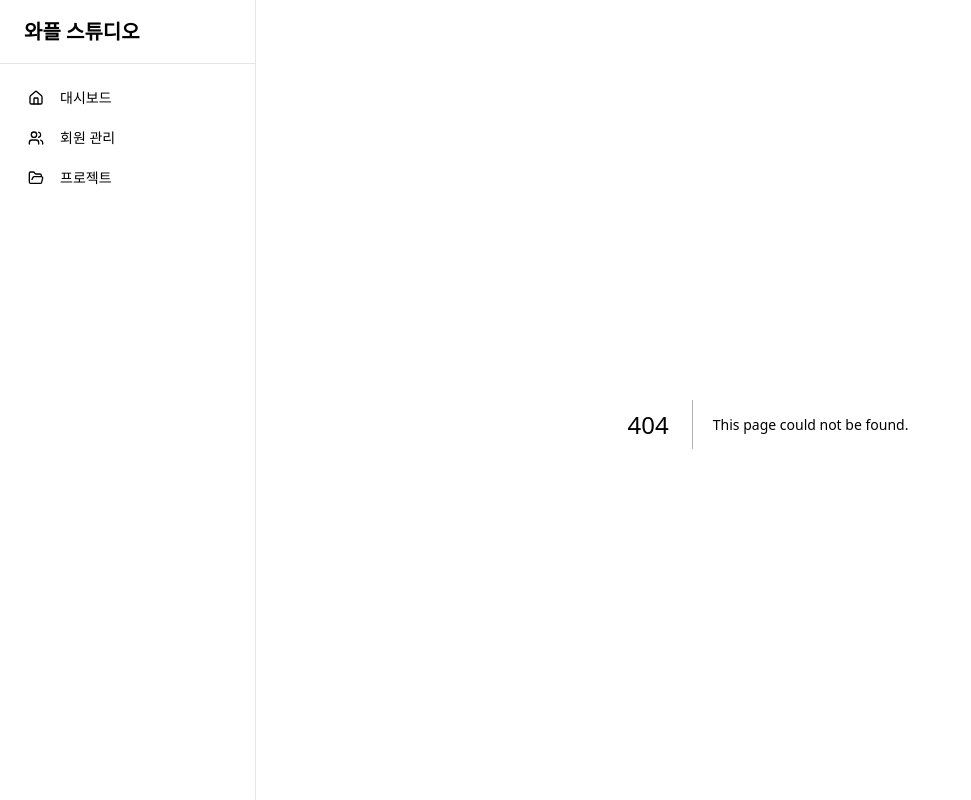
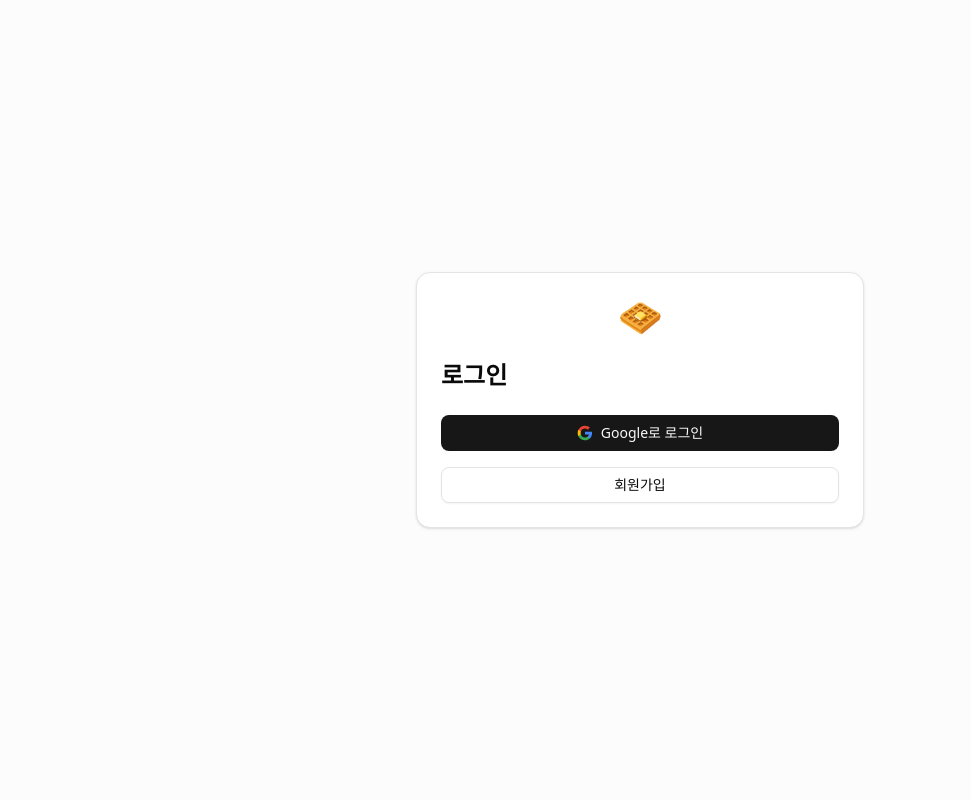
Before and after one commit to wafflestudio/waffice-web, a Next.js app: page /login in a window 1280 px wide. Before the commit this address had no page. Shown: the whole page, without its empty margins (0-971 px from the left). Built offline with nearby package versions, Linux system fonts and the light colour scheme.

Commit message:
feat: 로그인 페이지 UI 구현 - Logo 컴포넌트 추가 (임시 이모지, 추후 이미지 교체 예정) - GoogleButton 컴포넌트 추가 - 로그인 페이지 레이아웃 구현 - 인증 페이지에서 사이드바 제거

```diff
--- /dev/null
+++ b/src/app/login/layout.tsx
@@ -0,0 +1,18 @@
+import type { Metadata } from "next"
+
+export const metadata: Metadata = {
+	title: "로그인 - 와플 스튜디오",
+	description: "와플 스튜디오 로그인 페이지",
+}
+
+/**
+ * 로그인 페이지 전용 레이아웃
+ * 사이드바 없이 깔끔한 화면 제공
+ */
+export default function LoginLayout({
+	children,
+}: {
+	children: React.ReactNode
+}) {
+	return <>{children}</>
+}
--- /dev/null
+++ b/src/app/login/page.tsx
@@ -0,0 +1,41 @@
+"use client"
+
+import { Logo } from "@/components/auth/logo"
+import { GoogleButton } from "@/components/auth/google-button"
+import { Button } from "@/components/ui/button"
+import { Card, CardContent, CardHeader } from "@/components/ui/card"
+
+/**
+ * 로그인 페이지
+ */
+export default function LoginPage() {
+	const handleGoogleLogin = () => {
+		// TODO: Google OAuth 로그인 로직 구현
+		console.log("Google 로그인 클릭")
+	}
+
+	const handleSignup = () => {
+		// TODO: 회원가입 페이지로 이동
+		console.log("회원가입 클릭")
+	}
+
+	return (
+		<div className="min-h-screen flex items-center justify-center bg-muted/30">
+			<Card className="w-full max-w-md">
+				<CardHeader className="items-center">
+					<Logo size="md" className="mb-4" />
+					<h1 className="text-2xl font-bold">로그인</h1>
+				</CardHeader>
+				<CardContent className="space-y-4">
+					<GoogleButton onClick={handleGoogleLogin} fullWidth>
+						Google로 로그인
+					</GoogleButton>
+
+					<Button onClick={handleSignup} variant="outline" className="w-full">
+						회원가입
+					</Button>
+				</CardContent>
+			</Card>
+		</div>
+	)
+}
--- /dev/null
+++ b/src/components/auth/google-button.tsx
@@ -0,0 +1,46 @@
+import { Button } from "@/components/ui/button"
+
+interface GoogleButtonProps {
+	/** 버튼 텍스트 */
+	children: React.ReactNode
+	/** 클릭 핸들러 */
+	onClick?: () => void
+	/** 전체 너비 여부 */
+	fullWidth?: boolean
+}
+
+/**
+ * Google 로그인 버튼 컴포넌트
+ */
+function GoogleButton({ children, onClick, fullWidth = false }: GoogleButtonProps) {
+	return (
+		<Button
+			onClick={onClick}
+			className={fullWidth ? "w-full" : ""}
+			variant="default"
+		>
+			{/* Google 아이콘 SVG */}
+			<svg className="w-5 h-5" viewBox="0 0 24 24" xmlns="http://www.w3.org/2000/svg">
+				<path
+					d="M22.56 12.25c0-.78-.07-1.53-.2-2.25H12v4.26h5.92c-.26 1.37-1.04 2.53-2.21 3.31v2.77h3.57c2.08-1.92 3.28-4.74 3.28-8.09z"
+					fill="#4285F4"
+				/>
+				<path
+					d="M12 23c2.97 0 5.46-.98 7.28-2.66l-3.57-2.77c-.98.66-2.23 1.06-3.71 1.06-2.86 0-5.29-1.93-6.16-4.53H2.18v2.84C3.99 20.53 7.7 23 12 23z"
+					fill="#34A853"
+				/>
+				<path
+					d="M5.84 14.09c-.22-.66-.35-1.36-.35-2.09s.13-1.43.35-2.09V7.07H2.18C1.43 8.55 1 10.22 1 12s.43 3.45 1.18 4.93l2.85-2.22.81-.62z"
+					fill="#FBBC05"
+				/>
+				<path
+					d="M12 5.38c1.62 0 3.06.56 4.21 1.64l3.15-3.15C17.45 2.09 14.97 1 12 1 7.7 1 3.99 3.47 2.18 7.07l3.66 2.84c.87-2.6 3.3-4.53 6.16-4.53z"
+					fill="#EA4335"
+				/>
+			</svg>
+			{children}
+		</Button>
+	)
+}
+
+export { GoogleButton }
--- /dev/null
+++ b/src/components/auth/logo.tsx
@@ -0,0 +1,28 @@
+import { cn } from "@/lib/utils"
+
+interface LogoProps {
+	/** 로고 크기 */
+	size?: "sm" | "md" | "lg"
+	/** 추가 CSS 클래스 */
+	className?: string
+}
+
+/**
+ * 와플 스튜디오 로고 컴포넌트
+ * TODO: 향후 이미지로 교체 예정
+ */
+function Logo({ size = "md", className }: LogoProps) {
+	const sizeClasses = {
+		sm: "text-2xl",
+		md: "text-4xl",
+		lg: "text-5xl",
+	}
+
+	return (
+		<div className={cn("flex items-center justify-center", className)}>
+			<span className={cn(sizeClasses[size])}>🧇</span>
+		</div>
+	)
+}
+
+export { Logo }
--- a/src/components/providers/client-providers.tsx
+++ b/src/components/providers/client-providers.tsx
@@ -1,6 +1,7 @@
 "use client"
 
 import { QueryClient, QueryClientProvider } from "@tanstack/react-query"
+import { usePathname } from "next/navigation"
 import { useState } from "react"
 import { MainLayout } from "@/components/layout/main-layout"
 
@@ -10,10 +11,14 @@ interface ClientProvidersProps {
 
 export function ClientProviders({ children }: ClientProvidersProps) {
 	const [queryClient] = useState(() => new QueryClient())
+	const pathname = usePathname()
+
+	// 로그인 페이지는 레이아웃 없이 렌더링
+	const isAuthPage = pathname?.startsWith("/login") || pathname?.startsWith("/signup")
 
 	return (
 		<QueryClientProvider client={queryClient}>
-			<MainLayout>{children}</MainLayout>
+			{isAuthPage ? children : <MainLayout>{children}</MainLayout>}
 		</QueryClientProvider>
 	)
 }
```
